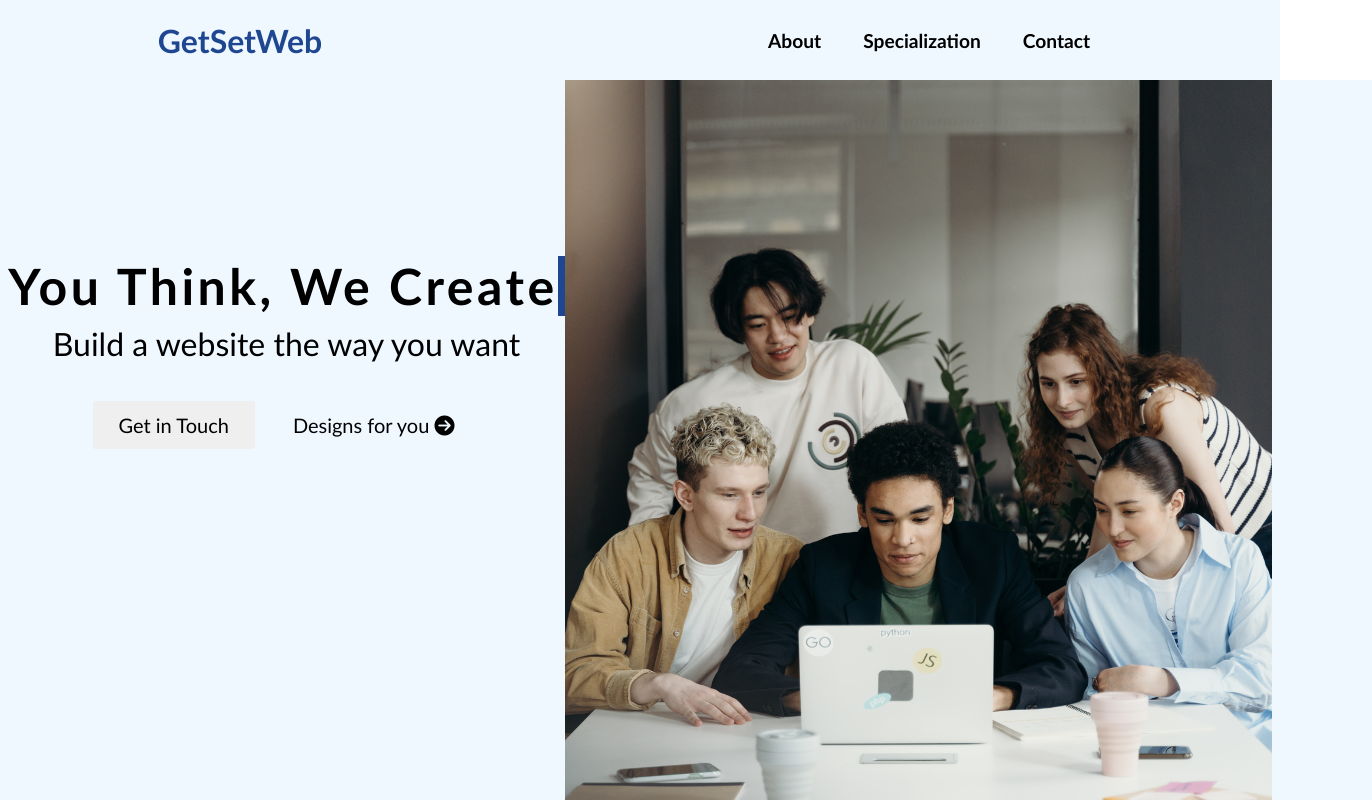
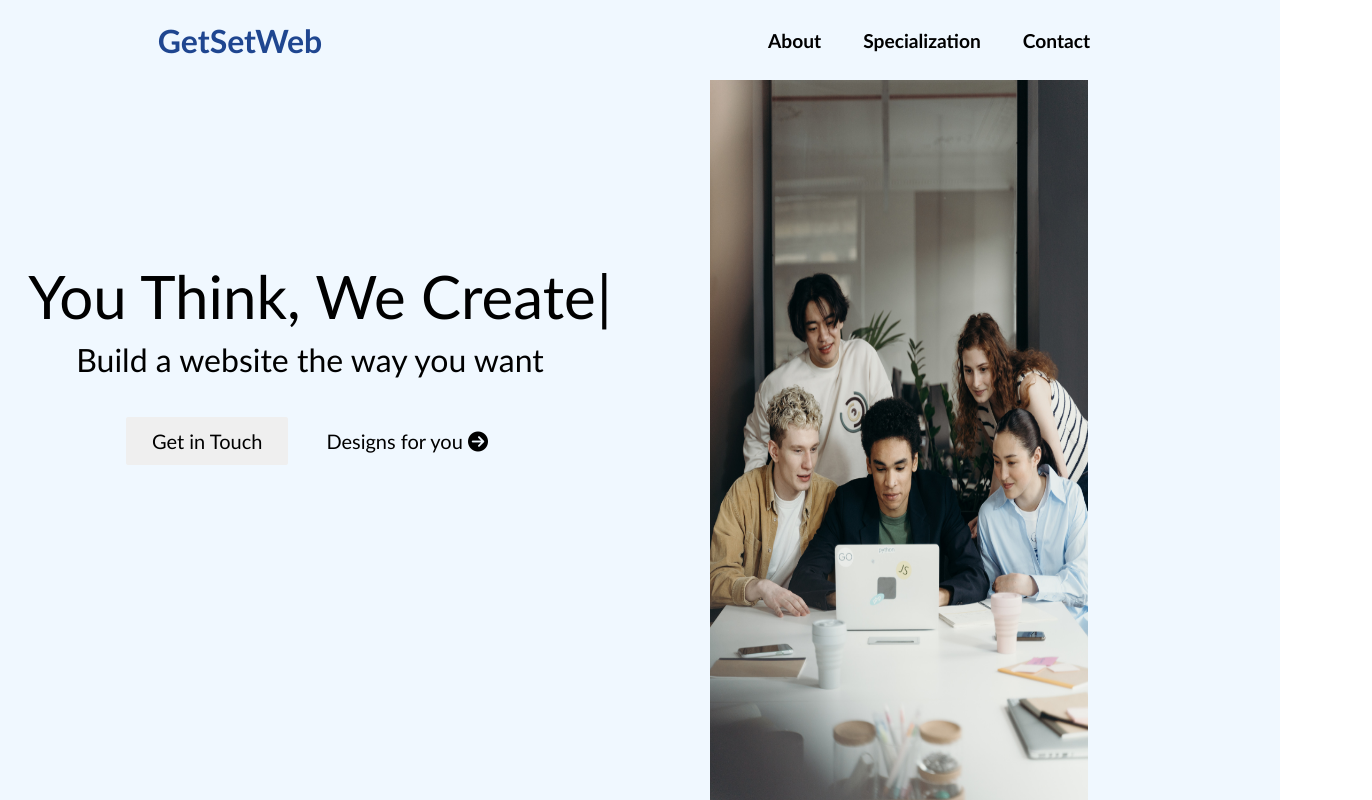
Before and after one commit to p1yush/getsetweb, a React (Create React App) app: page / in a window 1280 px wide. Shown: the top 800 px of the page, 1372 px wide, since content can reach past the window. Built offline with nearby package versions, Linux system fonts and the light colour scheme; the HTML template or start-up script is replaced by a standard one.

Commit message:
new functionality

```diff
--- a/package.json
+++ b/package.json
@@ -10,6 +10,7 @@
     "react-dom": "^18.2.0",
     "react-router-dom": "^6.3.0",
     "react-scripts": "5.0.1",
+    "typewriter-effect": "^2.19.0",
     "web-vitals": "^2.1.4"
   },
   "scripts": {
--- a/src/App.css
+++ b/src/App.css
@@ -6,15 +6,11 @@
     'Lucida Sans', Arial, sans-serif;
 }
 
-.home,
-.contact,
-.specialization,
-.about {
-  display: flex;
-  height: 90vh;
+.home {
+  height: 100vh;
   align-items: center;
   justify-content: center;
-  font-size: 3rem;
+  background-color: aliceblue;
 }
 
 .about {
@@ -241,9 +237,10 @@
   color: aliceblue;
   transition: 250ms;
 }
+
 .section {
   background-color: aliceblue;
-  height: 100vh;
+  height: 90%;
   width: 100%;
   display: flex;
   flex-direction: row;
@@ -253,50 +250,30 @@
 }
 
 .hero-container {
-  background-color: aliceblue;
-  height: 100vh;
+  height: 90%;
   width: 100%;
   display: flex;
   flex-direction: column;
   justify-content: center;
   align-items: center;
   object-fit: contain;
-  padding-left: 100px;
 }
 
-.hero-container > h1 {
+.hero-container > .typing {
   color: black;
-  font-size: 50px;
-  margin-top: -250px;
+  font-size: 60px;
+  margin-top: -150px;
 }
 
 .hero-container > p {
   margin-top: 8px;
   color: black;
   font-size: 32px;
+  margin-right: 50px;
+  margin-left: 30px;
   font-family: 'Trebuchet MS', 'Lucida Sans Unicode', 'Lucida Grande',
     'Lucida Sans', Arial, sans-serif;
 }
-.hero-container h1{
-  overflow: hidden;
-  border-right: .15em solid #1F4690;
-  white-space: nowrap;
-  letter-spacing: .07em;
-  animation:
-    typing 2.5s steps(40, end),
-    blink-caret .80s step-end infinite;
-}
-
-@keyframes typing {
-  from { width: 0 }
-  to { width: 70% }
-}
-
-@keyframes blink-caret {
-  from, to { border-color: transparent }
-  50% { border-color: #1F4690; }
-}
-
 .hero-btns {
   margin-top: 32px;
 }
@@ -307,29 +284,37 @@
 
 .image {
   background-color: aliceblue;
-  height: 100vh;
+  height: 100%;
   width: 100%;
-  display: flex;
-  flex-direction: column;
-  justify-content: center;
-  align-items: center;
-  object-fit: contain;
-  padding-right: 100px;
 }
+
+.image img {
+  height: 100%;
+  width: 70%;
+  padding-left: 70px;
+}
+
 
 .fa-play-circle {
   margin-left: 4px;
 }
 
-@media screen and (max-width: 960px) {
-  .hero-container > h1 {
-    font-size: 70px;
+@media screen and (max-width: 1268px) {
+  .image {
+      display: none
+    }
+  .hero-container > .typing {
+    font-size: 60px;
     margin-top: -150px;
   }
+
+  .hero-container > p {
+    font-size: 40px;
+}
 }
 
 @media screen and (max-width: 768px) {
-  .hero-container > h1 {
+  .hero-container > .typing {
     font-size: 50px;
     margin-top: -100px;
   }
--- a/src/components/Section.js
+++ b/src/components/Section.js
@@ -1,3 +1,4 @@
+import Typewriter from 'typewriter-effect';
 import '../App.css';
 import { Button } from './Button';
 
@@ -5,7 +6,15 @@ function Section() {
   return (
     <div className='section'>
     <div className='hero-container'>
-    <h1>You Think, We Create</h1>
+      <div className='typing'>
+      <Typewriter
+      onInit ={(typewriter) => {
+        typewriter
+        .typeString("You Think, We Create")
+        .pauseFor(1000)
+        .start();
+      }} />
+      </div>
     <p>Build a website the way you want</p>
     <div className='hero-btns'>
       <Button
--- a/src/pages/Homepage.js
+++ b/src/pages/Homepage.js
@@ -3,10 +3,10 @@ import Section from "../components/Section";
 
 const Homepage = () => {
     return (
-      <>
+      <div className="home">
       <Navbar />
       <Section />
-      </>
+      </div>
     );
 };
 
```
Also changed, not shown: 1 other file (tests, documents, lock files or other folders).
